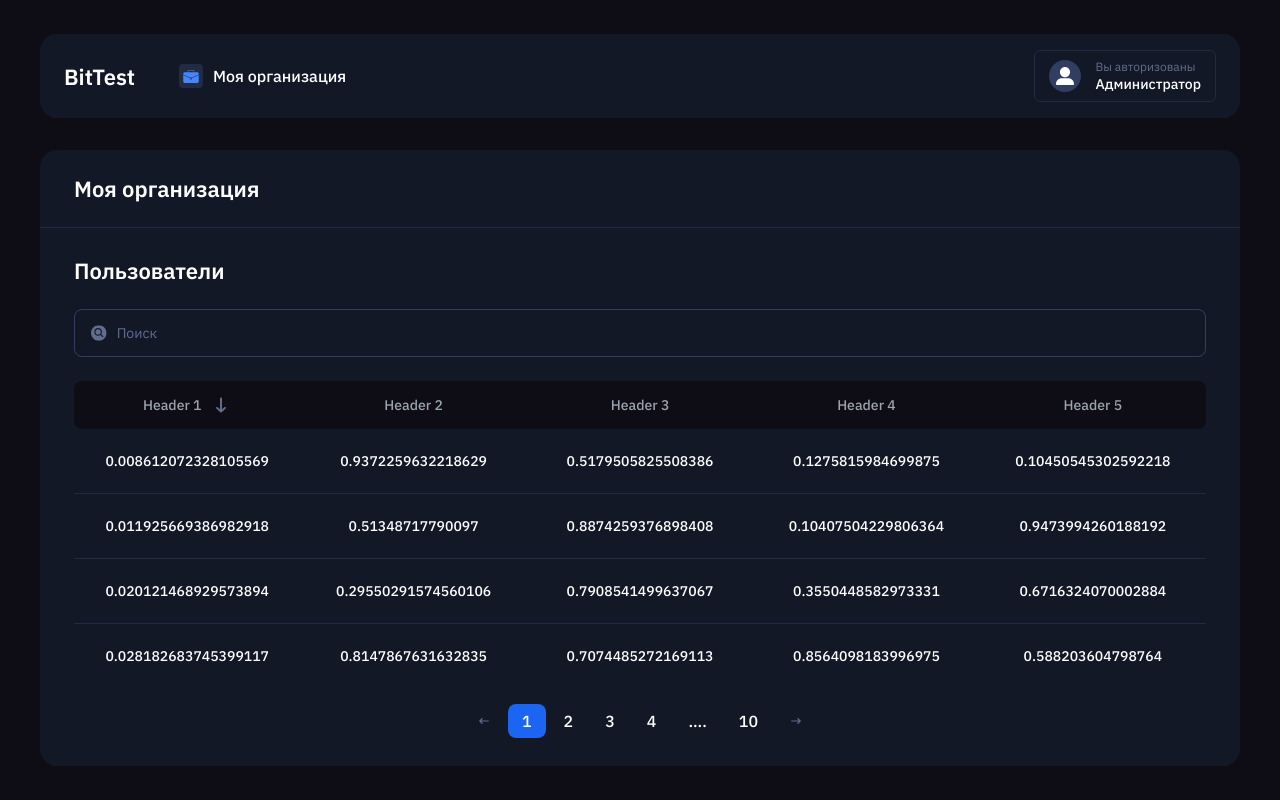
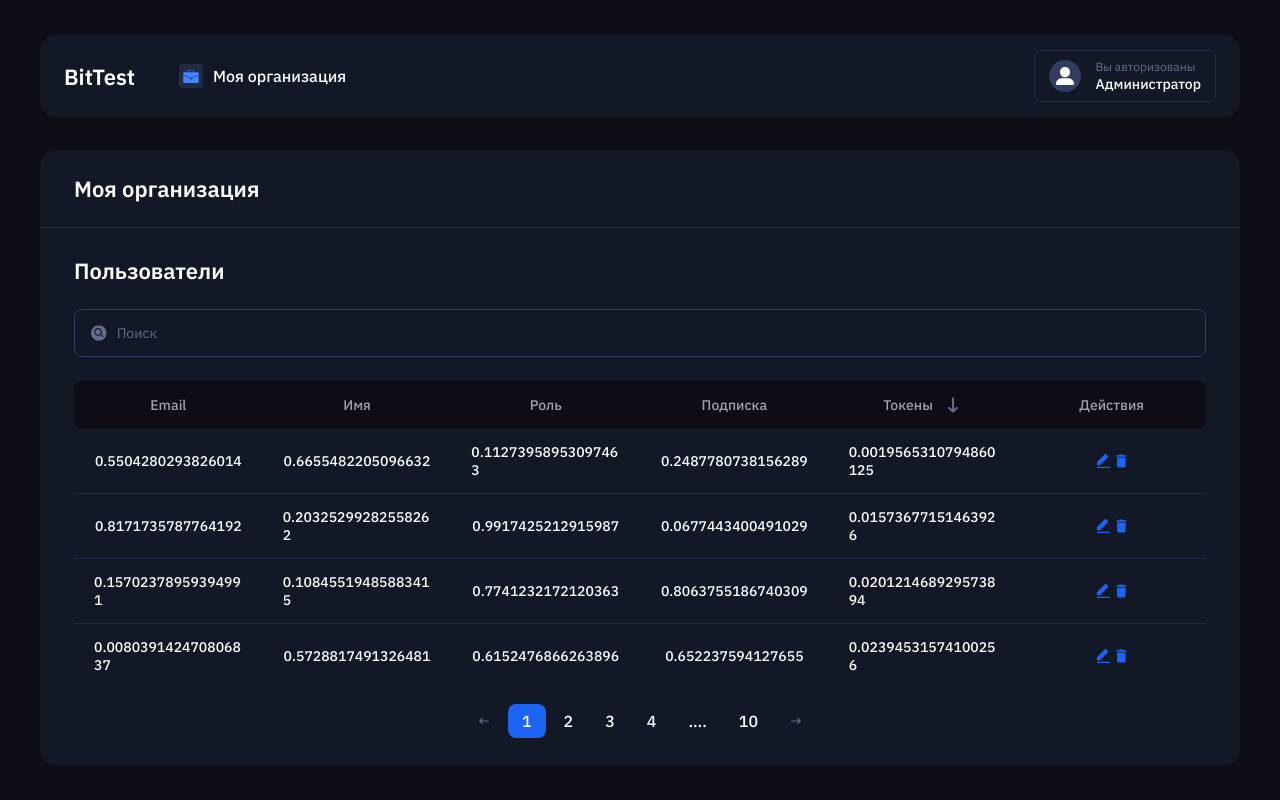
Before and after one commit to ekb1zh/test-admin-tokens, a React (Create React App) app: page / in a window 1280 px wide. Built offline with nearby package versions, Linux system fonts and the light colour scheme.

Commit message:
Split AppPage

```diff
--- a/src/components/Icon/Icon.tsx
+++ b/src/components/Icon/Icon.tsx
@@ -5,6 +5,8 @@ import { ReactComponent as ArrowNarrowLeft } from 'src/assets/icons/ArrowNarrowL
 import { ReactComponent as ArrowNarrowRight } from 'src/assets/icons/ArrowNarrowRight.svg'
 import { ReactComponent as ArrowNarrowUp } from 'src/assets/icons/ArrowNarrowUp.svg'
 import { ReactComponent as ArrowNarrowDown } from 'src/assets/icons/ArrowNarrowDown.svg'
+import { ReactComponent as Edit } from 'src/assets/icons/Edit.svg'
+import { ReactComponent as Trash } from 'src/assets/icons/Trash.svg'
 
 export const Icon = {
   DefaultAvatar,
@@ -14,4 +16,6 @@ export const Icon = {
   ArrowNarrowRight,
   ArrowNarrowUp,
   ArrowNarrowDown,
+  Edit,
+  Trash,
 }
--- a/src/components/Table/Pagination/Pagination.tsx
+++ b/src/components/Table/Pagination/Pagination.tsx
@@ -50,19 +50,19 @@ export const Pagination = forwardRef<HTMLDivElement>((_, ref) => {
       if (isDotsLeft) {
         range.unshift(
           <NumericButton
-            key={firstPage}
+            key={'first-button'}
             onClick={() => goToIndex(firstPage)}
             isSelected={currentPage === firstPage}
           >
             {firstPage + 1}
           </NumericButton>,
-          <Dots />,
+          <Dots key={'first-dots'} />,
         )
       } else {
         range.push(
-          <Dots />,
+          <Dots key={'last-dots'} />,
           <NumericButton
-            key={lastPage}
+            key={'last-button'}
             onClick={() => goToIndex(lastPage)}
             isSelected={currentPage === lastPage}
           >
--- /dev/null
+++ b/src/pages/AppPage/ActionCell/ActionCell.module.scss
@@ -0,0 +1,19 @@
+.Root {
+  display: flex;
+  align-items: center;
+  justify-content: center;
+}
+
+.Button {
+  background: none;
+  border: none;
+  padding: 0;
+
+  display: inline-flex;
+  cursor: pointer;
+
+  & > svg {
+    width: var(--tablet-spacer-lvl_2, 18px);
+    height: var(--tablet-spacer-lvl_2, 18px);
+  }
+}
--- /dev/null
+++ b/src/pages/AppPage/ActionCell/ActionCell.tsx
@@ -0,0 +1,22 @@
+import { forwardRef } from 'react'
+
+import Icon from 'src/components/Icon'
+import { ActionCellProps } from 'src/pages/AppPage/ActionCell/types'
+import styles from 'src/pages/AppPage/ActionCell/ActionCell.module.scss'
+import clsx from 'clsx'
+
+export const ActionCell = forwardRef<HTMLDivElement, ActionCellProps>(
+  ({ className }, ref) => {
+    return (
+      <div ref={ref} className={clsx(styles.Root, className)}>
+        <button type='button' className={styles.Button}>
+          <Icon.Edit />
+        </button>
+
+        <button type='button' className={styles.Button}>
+          <Icon.Trash />
+        </button>
+      </div>
+    )
+  },
+)
--- /dev/null
+++ b/src/pages/AppPage/ActionCell/index.ts
@@ -0,0 +1,2 @@
+export { ActionCell as default } from 'src/pages/AppPage/ActionCell/ActionCell'
+export * from 'src/pages/AppPage/ActionCell/types'
--- /dev/null
+++ b/src/pages/AppPage/ActionCell/types.ts
@@ -0,0 +1,3 @@
+export interface ActionCellProps {
+  className?: string
+}
--- a/src/pages/AppPage/AppPage.tsx
+++ b/src/pages/AppPage/AppPage.tsx
@@ -5,66 +5,18 @@ import Divider from 'src/components/Divider'
 import Header from 'src/components/Header'
 import Icon from 'src/components/Icon'
 import Input from 'src/components/Input'
-import Table, { SortingState, TableProps } from 'src/components/Table'
-import { PaginationState } from 'src/components/Table'
+import Table, { TableProps } from 'src/components/Table'
 import Typography from 'src/components/Typography'
+import { columns } from 'src/pages/AppPage/constants'
+import {
+  initialPaginationState,
+  initialSortingState,
+} from 'src/pages/AppPage/helpers'
 import styles from 'src/pages/AppPage/AppPage.module.scss'
 
-const renderCell: NonNullable<TableProps['columns'][number]['renderCell']> = (
-  content,
-) => <Typography.Text type='body-s-medium'>{String(content)}</Typography.Text>
-
-const onClick: NonNullable<TableProps['columns'][number]['onClick']> = (
-  event,
-) => console.log(event)
-
-const sort: NonNullable<TableProps['columns'][number]['sort']> = (a, b) => a - b
-
-const columns: TableProps['columns'] = [
-  {
-    label: 'Header 1',
-    renderCell,
-    onClick,
-    sort,
-  },
-  {
-    label: 'Header 2',
-    renderCell,
-    onClick,
-    sort,
-  },
-  {
-    label: 'Header 3',
-    renderCell,
-    onClick,
-  },
-  {
-    label: 'Header 4',
-    renderCell,
-    onClick,
-  },
-  {
-    label: 'Header 5',
-    renderCell,
-    onClick,
-  },
-]
-
 const rows: TableProps['rows'] = Array.from({ length: 100 }).map(() =>
-  Array.from({ length: 5 }).map(() => Math.random()),
+  Array.from({ length: 6 }).map(() => Math.random()),
 )
-
-const initialPaginationState = (): PaginationState => ({
-  currentPage: 0,
-  firstPageInRange: 0,
-  lengthOfRange: 4,
-  lengthOfPage: 10,
-})
-
-const initialSortingState = (): SortingState => ({
-  mode: 'asc',
-  columnIndex: 0,
-})
 
 export const AppPage: FC = () => {
   const [searchValue, setSearchValue] = useState('')
--- /dev/null
+++ b/src/pages/AppPage/constants.ts
@@ -0,0 +1,41 @@
+import { TableProps } from 'src/components/Table'
+import {
+  onClick,
+  renderActionCell,
+  renderCell,
+  sort,
+} from 'src/pages/AppPage/helpers'
+
+export const columns: TableProps['columns'] = [
+  {
+    label: 'Email',
+    renderCell,
+    onClick,
+  },
+  {
+    label: 'Имя',
+    renderCell,
+    onClick,
+  },
+  {
+    label: 'Роль',
+    renderCell,
+    onClick,
+  },
+  {
+    label: 'Подписка',
+    renderCell,
+    onClick,
+  },
+  {
+    label: 'Токены',
+    renderCell,
+    onClick,
+    sort,
+  },
+  {
+    label: 'Действия',
+    renderCell: renderActionCell,
+    onClick,
+  },
+]
--- /dev/null
+++ b/src/pages/AppPage/helpers.tsx
@@ -0,0 +1,34 @@
+import Typography from 'src/components/Typography'
+import { PaginationState, SortingState, TableProps } from 'src/components/Table'
+import ActionCell from 'src/pages/AppPage/ActionCell'
+
+export const initialPaginationState = (): PaginationState => ({
+  currentPage: 0,
+  firstPageInRange: 0,
+  lengthOfRange: 4,
+  lengthOfPage: 10,
+})
+
+export const initialSortingState = (): SortingState => ({
+  mode: 'asc',
+  columnIndex: 4,
+})
+
+export const renderCell: NonNullable<
+  TableProps['columns'][number]['renderCell']
+> = (content) => (
+  <Typography.Text type='body-s-medium'>{String(content)}</Typography.Text>
+)
+
+export const renderActionCell: NonNullable<
+  TableProps['columns'][number]['renderCell']
+> = () => <ActionCell />
+
+export const onClick: NonNullable<TableProps['columns'][number]['onClick']> = (
+  event,
+) => console.log(event)
+
+export const sort: NonNullable<TableProps['columns'][number]['sort']> = (
+  a,
+  b,
+) => a - b
--- a/src/styles/vars.scss
+++ b/src/styles/vars.scss
@@ -19,4 +19,5 @@
   --desktop-spacer-lvl_2: 20px;
   --const-spacer-lvl_1: 8px;
   --mobile-spacer-lvl_1: 10px;
+  --tablet-spacer-lvl_2: 18px;
 }
```
Also changed, not shown: src/assets/icons/Edit.svg (added), src/assets/icons/Trash.svg (added).
